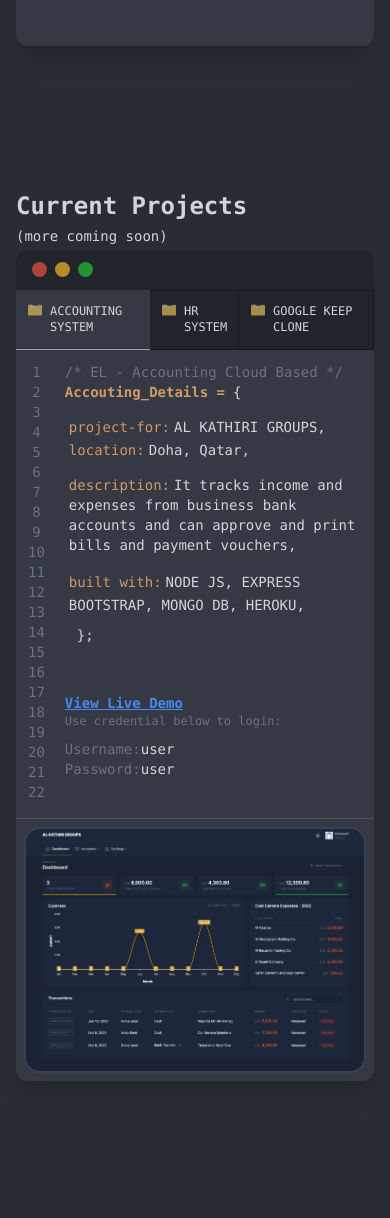
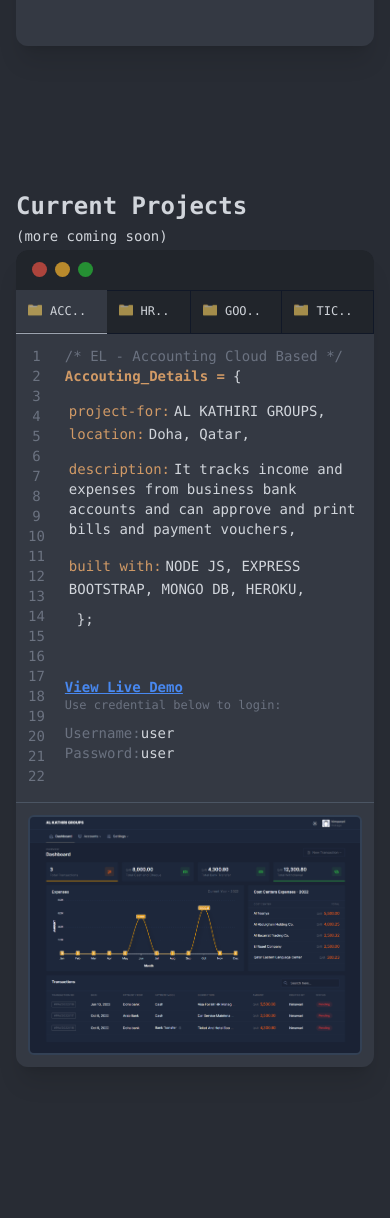
Before and after one commit to bherthchavez/my-react-portfolio, a React (Create React App) app: page / in a window 390 px wide. Shown: the part 2664-3882 px from the top of the page. Built offline with nearby package versions, Linux system fonts and the light colour scheme.

Commit message:
adding tiac tac project

```diff
--- a/src/components/Projects.jsx
+++ b/src/components/Projects.jsx
@@ -1,10 +1,10 @@
 import React, { useEffect, useState } from 'react';
 import Acc1 from '../assets/el-4.PNG';
-import Acc5 from '../assets/el-5.PNG';
 import hr1 from '../assets/hr1.PNG';
-import hr2 from '../assets/hr2.PNG';
 import Folder from '../assets/folder.png';
 import Keep from '../assets/keep.png';
+import TicTacHome from '../assets/TicTacHome.png';
+import TicTacGame from '../assets/TicTacGame.png';
 import Aos from "aos";
 import "aos/dist/aos.css";
 
@@ -41,21 +41,51 @@ const Skills = () => {
                             <button className='bg-[#b98a2c] w-[15px] h-[15px] rounded-full font-medium ml-2 my-3'></button>
                             <button className='bg-[#258f33] w-[15px] h-[15px] rounded-full font-medium ml-2 my-3'></button>
                         </div>
-                        <div className="flex text-start bg-[#2b2f37]">
+                        <div className="hidden sm:flex text-start bg-[#2b2f37]">
                             <div className={nav === 0 ? 'flex-grow border-b-[1px] border-gray-400' : 'flex-grow border-y-[1px] border-r-[1px] border-gray-900 hover:border-gray-700'}>
                                 <span onClick={handleNavA} className={nav === 0 ? 'text-xs uppercase px-3 py-[13px] flex hover:bg-[#343943] bg-[#343943]  cursor-pointer' : 'cursor-pointer text-xs uppercase border-b-2 border-transparent px-3 py-3 flex hover:bg-[#3d434e] bg-[#21252b]'}>
-                                    <img className='w-[14px] h-[14px] mr-2 opacity-60' src={Folder} alt="HTML icon" /> Accounting System
+                                    <img className='w-[14px] h-[14px] mr-2 opacity-60' src={Folder} alt="HTML icon" /> Accounting
                                 </span>
                             </div>
 
                             <div className={nav === 1 ? 'flex-grow border-b-[1px] border-gray-400' : 'flex-grow border-y-[1px] border-r-[1px] border-gray-900 hover:border-gray-700'}>
                                 <span onClick={handleNavS} className={nav === 1 ? 'text-xs uppercase px-3 py-[13px] flex hover:bg-[#343943] bg-[#343943]  cursor-pointer' : ' cursor-pointer text-xs uppercase border-b-2 border-transparent px-3 py-3 flex hover:bg-[#3d434e] bg-[#21252b]'}>
-                                    <img className='w-[14px] h-[14px] mr-2 opacity-60' src={Folder} alt="HTML icon" /> HR System
+                                    <img className='w-[14px] h-[14px] mr-2 opacity-60' src={Folder} alt="HTML icon" /> HR
                                 </span>
                             </div>
                             <div className={nav === 2 ? 'flex-grow border-b-[1px] border-gray-400' : 'flex-grow border-y-[1px] border-r-[1px] border-gray-900 hover:border-gray-700'}>
                                 <span onClick={handleNavG} className={nav === 2 ? 'text-xs uppercase px-3 py-[13px] flex hover:bg-[#343943] bg-[#343943]  cursor-pointer' : ' cursor-pointer text-xs uppercase border-b-2 border-transparent px-3 py-3 flex hover:bg-[#3d434e] bg-[#21252b]'}>
                                     <img className='w-[14px] h-[14px] mr-2 opacity-60' src={Folder} alt="HTML icon" /> Google Keep Clone
+                                </span>
+                            </div>
+                            <div className={nav === 3 ? 'flex-grow border-b-[1px] border-gray-400' : 'flex-grow border-y-[1px] border-r-[1px] border-gray-900 hover:border-gray-700'}>
+                                <span onClick={() => setNav(3)} className={nav === 3 ? 'text-xs uppercase px-3 py-[13px] flex hover:bg-[#343943] bg-[#343943]  cursor-pointer' : ' cursor-pointer text-xs uppercase border-b-2 border-transparent px-3 py-3 flex hover:bg-[#3d434e] bg-[#21252b]'}>
+                                    <img className='w-[14px] h-[14px] mr-2 opacity-60' src={Folder} alt="HTML icon" /> Tic Tac Toea
+                                </span>
+                            </div>
+                        </div>
+
+
+                        <div className="flex sm:hidden text-start bg-[#2b2f37]">
+                            <div className={nav === 0 ? 'flex-grow border-b-[1px] border-gray-400' : 'flex-grow border-y-[1px] border-r-[1px] border-gray-900 hover:border-gray-700'}>
+                                <span onClick={handleNavA} className={nav === 0 ? 'text-xs uppercase px-3 py-[13px] flex hover:bg-[#343943] bg-[#343943]  cursor-pointer' : 'cursor-pointer text-xs uppercase border-b-2 border-transparent px-3 py-3 flex hover:bg-[#3d434e] bg-[#21252b]'}>
+                                    <img className='w-[14px] h-[14px] mr-2 opacity-60' src={Folder} alt="HTML icon" /> Acc..
+                                </span>
+                            </div>
+
+                            <div className={nav === 1 ? 'flex-grow border-b-[1px] border-gray-400' : 'flex-grow border-y-[1px] border-r-[1px] border-gray-900 hover:border-gray-700'}>
+                                <span onClick={handleNavS} className={nav === 1 ? 'text-xs uppercase px-3 py-[13px] flex hover:bg-[#343943] bg-[#343943]  cursor-pointer' : ' cursor-pointer text-xs uppercase border-b-2 border-transparent px-3 py-3 flex hover:bg-[#3d434e] bg-[#21252b]'}>
+                                    <img className='w-[14px] h-[14px] mr-2 opacity-60' src={Folder} alt="HTML icon" /> HR..
+                                </span>
+                            </div>
+                            <div className={nav === 2 ? 'flex-grow border-b-[1px] border-gray-400' : 'flex-grow border-y-[1px] border-r-[1px] border-gray-900 hover:border-gray-700'}>
+                                <span onClick={handleNavG} className={nav === 2 ? 'text-xs uppercase px-3 py-[13px] flex hover:bg-[#343943] bg-[#343943]  cursor-pointer' : ' cursor-pointer text-xs uppercase border-b-2 border-transparent px-3 py-3 flex hover:bg-[#3d434e] bg-[#21252b]'}>
+                                    <img className='w-[14px] h-[14px] mr-2 opacity-60' src={Folder} alt="HTML icon" /> Goo..
+                                </span>
+                            </div>
+                            <div className={nav === 3 ? 'flex-grow border-b-[1px] border-gray-400' : 'flex-grow border-y-[1px] border-r-[1px] border-gray-900 hover:border-gray-700'}>
+                                <span onClick={() => setNav(3)} className={nav === 3 ? 'text-xs uppercase px-3 py-[13px] flex hover:bg-[#343943] bg-[#343943]  cursor-pointer' : ' cursor-pointer text-xs uppercase border-b-2 border-transparent px-3 py-3 flex hover:bg-[#3d434e] bg-[#21252b]'}>
+                                    <img className='w-[14px] h-[14px] mr-2 opacity-60' src={Folder} alt="HTML icon" /> Tic..
                                 </span>
                             </div>
                         </div>
@@ -81,7 +111,7 @@ const Skills = () => {
                                                 <li> 13 </li>
                                                 <li> 14 </li>
 
-                                                { nav !== 2
+                                                {nav !== 2 && nav !== 3
                                                     && <>
                                                         <li> 15 </li>
                                                         <li> 16 </li>
@@ -184,7 +214,7 @@ const Skills = () => {
                                                     </div>
 
                                                 </div>
-                                            :
+                                                : nav === 2 ?
                                                     <div className='h-auto text-start  mx-2 pt-3'>
                                                         <p className='text-gray-500'> {'/* Keep Clone */'} </p>
                                                         <div className='flex'>
@@ -209,23 +239,58 @@ const Skills = () => {
                                                         </div>
 
                                                     </div>
+
+                                                    : <div className='h-auto text-start  mx-2 pt-3'>
+                                                        <p className='text-gray-500'> {'/* Simple Tic Tac Toe Game */'} </p>
+                                                        <div className='flex'>
+                                                            <p className='text-[#d19a66] md:mt-[25px] font-bold'> Tic_Tac_Toe_Game = </p>
+                                                            <p className='text-gray-300 ml-2 md:mt-[25px]'>  {'{'} </p>
+                                                        </div>
+                                                        <div className='flex'>
+                                                            <p className='text-[#d19a66] ml-1 md:ml-7 mt-[15px] '> description: </p>
+                                                            <p className='text-gray-300 ml-1 mt-[15px] '>A Simple Tic Tac Toe Game </p>
+                                                        </div>
+                                                        <div className='flex'>
+                                                            <p className='text-[#d19a66] ml-1 md:ml-7 mt-[17px] '>  built with: </p>
+                                                            <p className='text-gray-300 ml-1 mt-[17px] '> MERN Stack, Vite,  </p>
+                                                        </div>
+                                                        <p className='text-gray-300 ml-1  md:ml-7 mt-[3px] '>Tailwind, Vercel and Render  </p>
+                                                        <p className='text-gray-00 ml-3 mt-[10px] mb-10'>  {'};'} </p>
+
+
+                                                        <div className='flex flex-col'>
+                                                            <a href='https://tic-tac-toe-mern.vercel.app/' target='_blank' rel='noreferrer noopener'
+                                                                className='text-[#4888f0] hover:text-blue-600 underline font-bold'> View Live Demo </a>
+                                                        </div>
+
+                                                    </div>
                                         }
 
                                     </div>
                                 </div>
 
-                                <div className='h-auto m-2 md:m-0'>
-                                    <div className='relative'>
-                                    { nav === 2 ?
+                                <div className={`flex justify-center m-auto ${nav === 3 && 'h-60'} gap-2 p-3`}>
 
-                                        <img className='sm:absolute sm:top-10 w-17 h-17 md:rotate-10 rounded-2xl border-2 border-gray-700 md:scale-[85%] md:translate-x-20 md:skew-x-30 md:opacity-70 hover:opacity-100 hover:transform-none' src={Keep} alt="/" />
-                                        :
+                                    {nav === 0 ?
                                         <>
-                                        <img className='w-17 h-17 md:rotate-10 rounded-2xl border-2 border-gray-700 md:scale-[85%] md:translate-x-20 md:skew-x-30 md:opacity-70 hover:opacity-100 hover:transform-none' src={nav === 0 ? Acc1 : hr1} alt="/" />
-                                        <img className='w-17 h-17 mx-0 absolute rounded-2xl border-2 border-gray-700 opacity-0 top-32 md:scale-75 md:translate-x-20 md:skew-x-30 md:opacity-70 md:hover:opacity-100 md:hover:transform-none' src={nav === 0 ? Acc5 : hr2} alt="/" />
+                                            <img className='rounded-md border-2 border-slate-700' src={Acc1} alt="/" />
+                                        </>
+                                        : nav === 1 ?
+                                            <>
+                                                <img className='rounded-md border-2 border-slate-700' src={hr1} alt="/" />
+                                            </>
+
+                                            : nav === 2 ?
+                                                <img className='h-52 rounded-md border-2 border-slate-700' src={Keep} alt="/" />
+
+                                                : <>
+                                                    <img className='rounded-md border-2 border-slate-700' src={TicTacHome} alt="/" />
+                                                    <img className='rounded-md border-2 border-slate-700' src={TicTacGame} alt="/" />
                                                 </>
                                     }
-                                    </div>
+
+
+
 
                                 </div>
                             </div>
```
Also changed, not shown: src/assets/TicTacGame.png (added), src/assets/TicTacHome.png (added). Lines whose indentation alone changed are shown as unchanged.
